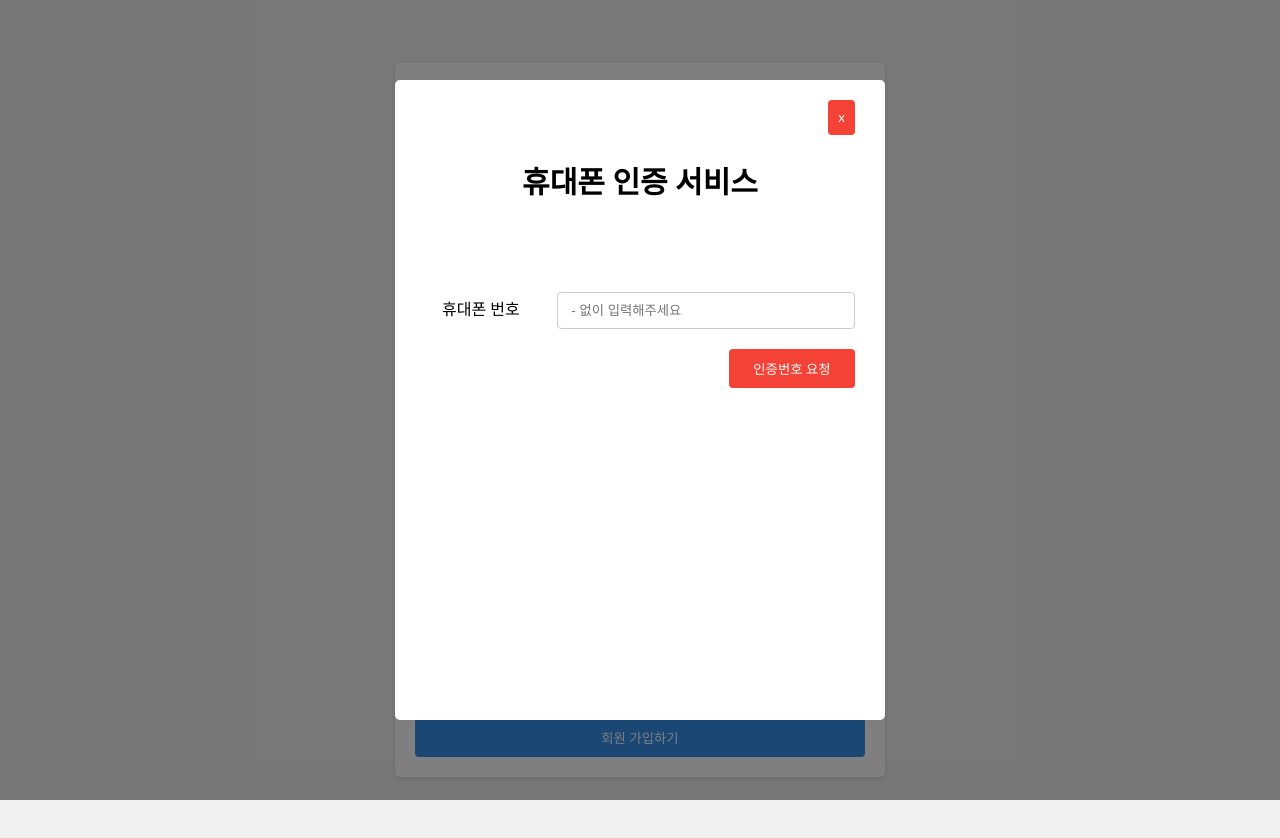
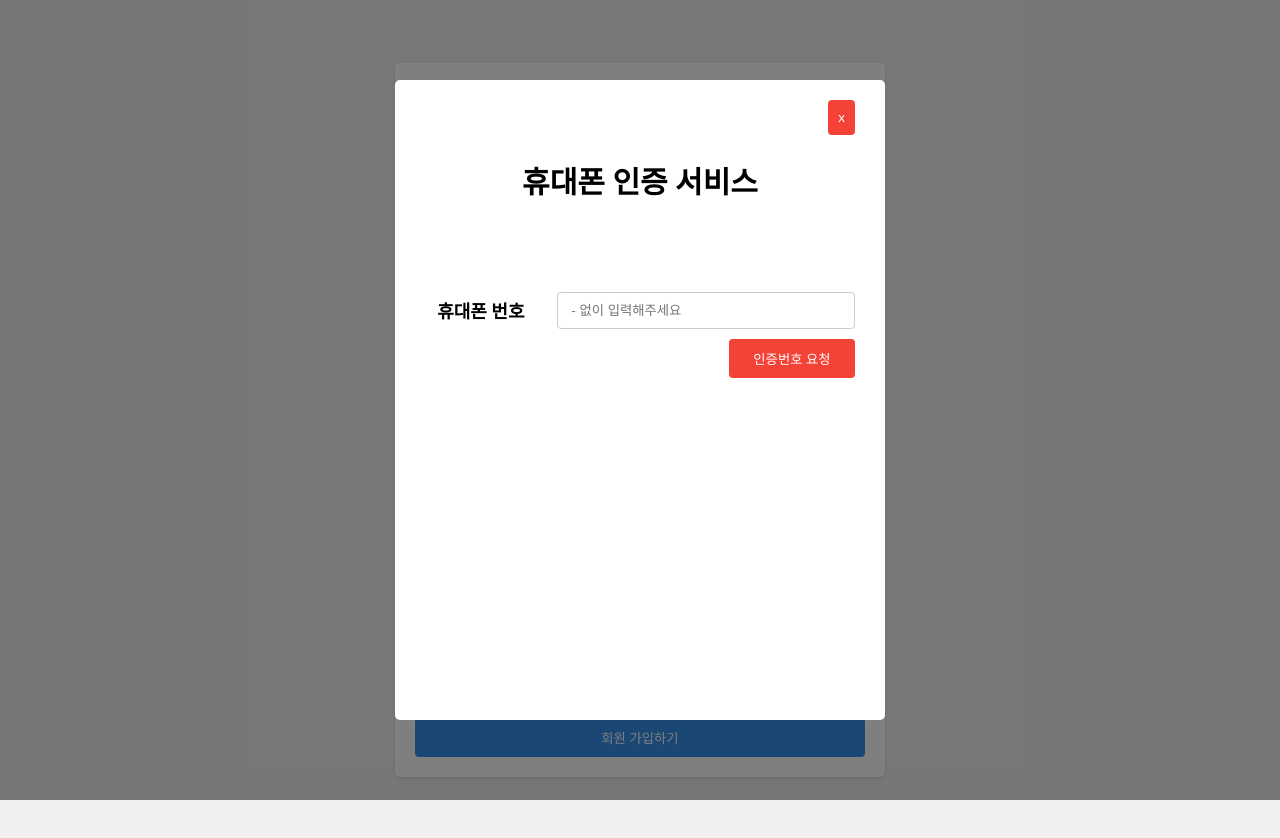
Before and after one commit to NangManBo/Capstone_React, a React (Create React App) app: page /signup in a window 1280 px wide. Built offline with nearby package versions, Linux system fonts and the light colour scheme.

Commit message:
시간 나타내기 위치 수정

```diff
--- a/src/Capstone_Web_Page/modals/PhoneAuthentication_modal.js
+++ b/src/Capstone_Web_Page/modals/PhoneAuthentication_modal.js
@@ -17,6 +17,7 @@ function PhoneAuthenticationModal({
   const [message, setMessage] = useState('');
 
   const sendPhoneNumber = async () => {
+    //setIsSend(true);
     console.log('Sending Phone Number:', phoneNumber);
     try {
       const response = await axios.post(
@@ -102,7 +103,7 @@ function PhoneAuthenticationModal({
             인증번호 요청
           </button>
           {isSend && (
-            <div>
+            <div className="time-message-box">
               {message ? (
                 <p>{message}</p>
               ) : (
--- a/src/Capstone_Web_Page/styles/modal_style.css
+++ b/src/Capstone_Web_Page/styles/modal_style.css
@@ -10,6 +10,11 @@
   align-items: center;
 }
 
+.time-message-box {
+  position: relative;
+  margin-left: 33%;
+  margin-bottom: -12%;
+}
 .modal-content {
   background-color: white;
   padding: 20px;
@@ -45,8 +50,9 @@
 
 .label {
   text-align: center;
+  font-size: 18px;
+  font-weight: bold;
   display: block; /* 라벨을 블록 요소로 설정 */
-  margin-bottom: 5px; /* 라벨과 입력 필드 사이의 간격 */
 }
 
 .mainRow {
@@ -54,7 +60,7 @@
   justify-content: space-between;
   align-items: center;
   margin-top: 20%;
-  margin-bottom: 20px; /* 각 행 사이의 간격 */
+  margin-bottom: 10px; /* 각 행 사이의 간격 */
 }
 
 .modal-content button {
```
